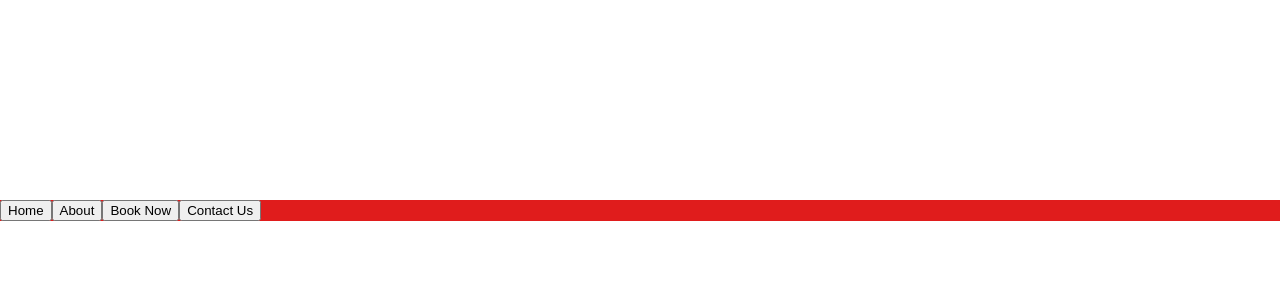
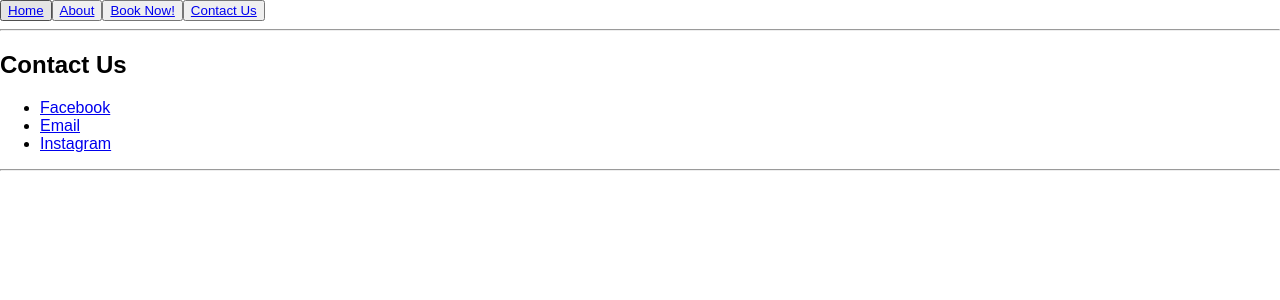
Before and after one commit to cormnotsin/my-react-app, a React (Create React App) app: page /contactus in a window 1280 px wide. Shown: the top 300 px of the page. Built offline with nearby package versions, Linux system fonts and the light colour scheme.

Commit message:
using what I learned in the bootcamp to work with react router and dynamic routes... match url currently broken

```diff
--- a/package.json
+++ b/package.json
@@ -5,6 +5,8 @@
   "dependencies": {
     "react": "^16.4.1",
     "react-dom": "^16.4.1",
+    "react-router": "^4.3.1",
+    "react-router-dom": "^4.3.1",
     "react-scripts": "1.1.4"
   },
   "scripts": {
--- /dev/null
+++ b/src/components/About.js
@@ -0,0 +1,5 @@
+import React from 'react'
+
+export default function About(){
+    return <div>About</div>
+}
--- a/src/components/App.js
+++ b/src/components/App.js
@@ -1,10 +1,29 @@
 import React, { Component } from 'react';
-import './App.css';
+import '../style/App.css';
+import Nav from './Nav.js';
+import Home from './Home.js';
+import BookNow from './BookNow.js';
+import ContactUs from './ContactUs.js';
+import About from './About.js';
+import {
+  BrowserRouter,
+  Route,
+  Link,
+}from 'react-router-dom';
 
 class App extends Component {
   render() {
     return (
-      <div>Olivia Grace Photography</div>
+      <BrowserRouter>
+        <div>
+          <Nav />
+          <hr/>
+          <Route exact path='/' component={Home}/>
+          <Route path='/booknow' component={BookNow}/>
+          <Route path='/contactus' component={ContactUs}/>
+          <Route path='/about' component={About}/>
+        </div>
+      </BrowserRouter>
     );
   }
 }
--- /dev/null
+++ b/src/components/BookNow.js
@@ -0,0 +1,5 @@
+import React from 'react'
+
+export default function BookNow(){
+    return <div>Book Now!</div>
+}
--- /dev/null
+++ b/src/components/ContactUs.js
@@ -0,0 +1,25 @@
+import React from 'react'
+import {
+    Link,
+    Route,
+} from 'react-router-dom';
+
+export default function ContactUs({match}) {
+    return (
+        <div>
+            <h2>Contact Us</h2>
+            <ul>
+                <li>
+                    <Link to={'${match.url}/facebook'}>Facebook</Link>
+                </li>
+                <li>
+                    <Link to={'${match.url}/email'}>Email</Link>
+                </li>
+                <li>
+                    <Link to={'${match.url}/instagram'}>Instagram</Link>
+                </li>
+            </ul>
+            <hr />
+        </div>
+    )
+}
--- /dev/null
+++ b/src/components/Home.js
@@ -0,0 +1,5 @@
+import React from 'react'
+
+export default function Home(){
+    return <div>Home</div>
+}
--- a/src/components/Nav.js
+++ b/src/components/Nav.js
@@ -1,17 +1,16 @@
-import React, { Component } from 'react';
-import './Nav.css';
+import React from 'react';
+//import './Nav.css';
+import {
+    Link,
+  }from 'react-router-dom';
 
-class Nav extends Component {
-  render() {
+export default function Nav()  {
     return (
-      <div class='Navigation'>
-          <button>Home</button>
-          <button>About</button>
-          <button>Book Now</button>
-          <button>Contact Us</button>
+      <div>
+          <button><Link to ='/'>Home</Link></button>
+          <button><Link to ='/about'>About</Link></button>
+          <button><Link to ='/booknow'>Book Now!</Link></button>
+          <button><Link to ='/contactus'>Contact Us</Link></button>
       </div>
     );
-  }
 }
-
-export default Nav;
--- a/src/index.js
+++ b/src/index.js
@@ -2,11 +2,9 @@ import React from 'react';
 import ReactDOM from 'react-dom';
 import './index.css';
 import App from './components/App';
-import Nav from './components/Nav';
 import registerServiceWorker from './registerServiceWorker';
 
 ReactDOM.render(<App />, document.getElementById('root'));
-ReactDOM.render(<Nav />, document.getElementById('root'));
 
 
 registerServiceWorker();
```
Also changed, not shown: src/components/App.html (deleted, +0 -43 lines), src/style/App.css (renamed from src/components/App.css), src/style/Nav.css (renamed from src/components/Nav.css), 1 other file (tests, documents, lock files or other folders).
